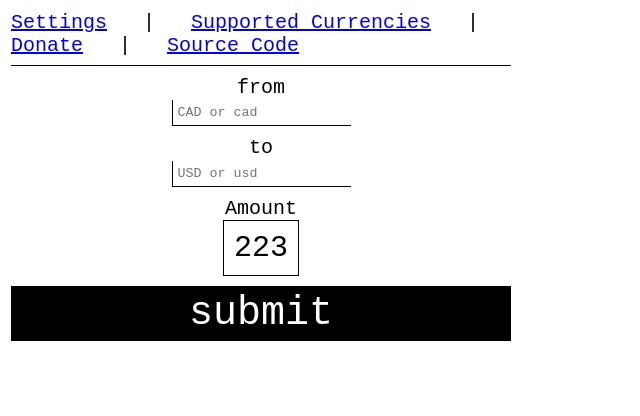
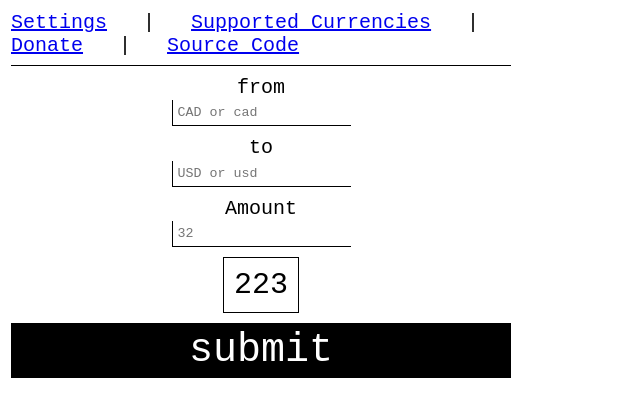
Before and after one commit to MostLeVert/concurrency, a website built with webpack: page src/index.html in a window 1280 px wide. Shown: the whole page, without its empty margins (0-640 px from the left). Built offline with nearby package versions, Linux system fonts and the light colour scheme.

Commit message:
Add input field for currency amount

```diff
--- a/src/index.html
+++ b/src/index.html
@@ -84,6 +84,7 @@
                 placeholder="USD or usd"
             />
             <label for="currency-amount">Amount</label>
+            <input type="number" id="currency-amount" placeholder="32" />
             <output id="currency-result">223</output>
             <button type="submit">submit</button>
         </form>
```
